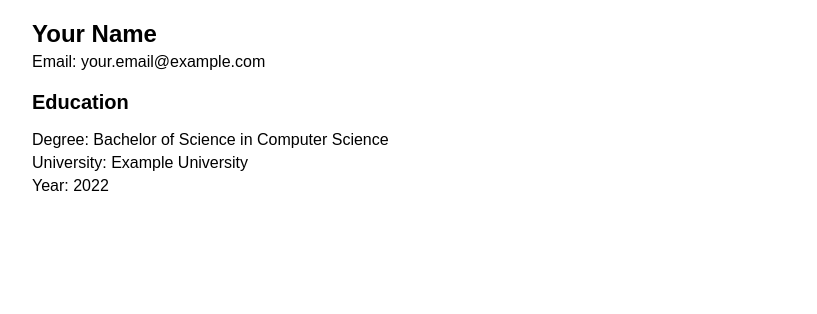
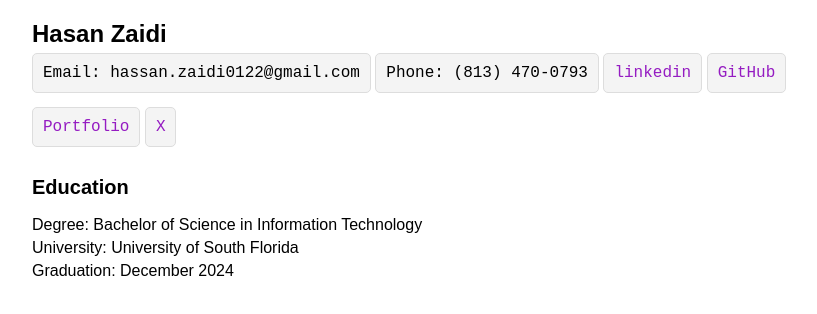
Before and after one commit to hasanzaidi1/portfolio_resume, a plain HTML site: page index.html in a window 1280 px wide. Shown: the whole page, without its empty margins (208-1025 px from the left). Drawn offline with Linux system fonts and the light colour scheme.

Commit message:
resume page progress

```diff
--- a/index.html
+++ b/index.html
@@ -9,14 +9,19 @@
 <body>
     <div class="resume">
         <div class="header">
-            <h1>Your Name</h1>
-            <p>Email: your.email@example.com</p>
+            <h1>Hasan Zaidi</h1>
+            <p class="code">Email: hassan.zaidi0122@gmail.com</p>
+            <p class="code">Phone: (813) 470-0793</p>
+            <p class="code"><a id="linkdn" href="https://www.linkedin.com/in/hasan-zaidi-194254171/">linkedin</a></p>
+            <p class="code"><a href="https://github.com/hasanzaidi1">GitHub</a></p>
+            <p class="code"><a href="https://hasanzaidi1.github.io">Portfolio</a></p>
+            <p class="code"><a id="x" href="https://twitter.com/hasanZa26810164">X</a></p>
         </div>
         <div class="education">
             <h2>Education</h2>
-            <p>Degree: Bachelor of Science in Computer Science</p>
-            <p>University: Example University</p>
-            <p>Year: 2022</p>
+            <p>Degree: Bachelor of Science in Information Technology</p>
+            <p>University: University of South Florida</p>
+            <p>Graduation: December 2024</p>
         </div>
         <!-- Other sections like work experience, skills, etc. -->
     </div>
--- a/styles.css
+++ b/styles.css
@@ -30,3 +30,21 @@ body {
     font-size: 16px;
     margin: 5px 0;
 }
+
+
+.code {
+    display: inline-block;
+    font-family: 'Courier New', Courier, monospace;
+    background-color: #f4f4f4;
+    padding: 10px;
+    border: 1px solid #ddd;
+    border-radius: 5px;
+    white-space: pre-wrap; /* Preserve line breaks */
+    overflow-x: auto; /* Add horizontal scroll if needed */
+    min-width: fit-content; /* Only occupy necessary space */
+}
+
+.code a {
+    color: rgb(149, 28, 194);
+    text-decoration: none;
+}
```
